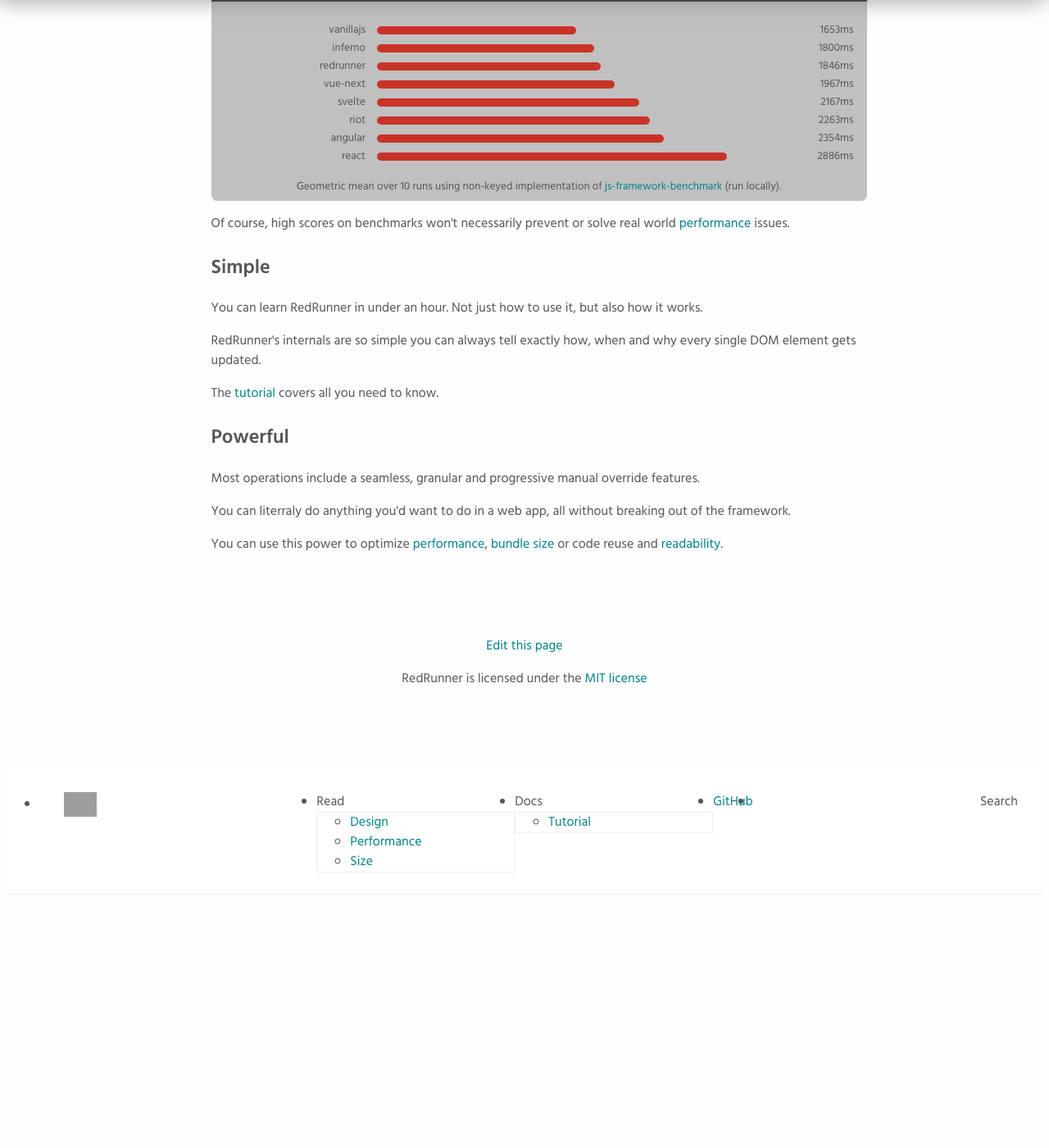
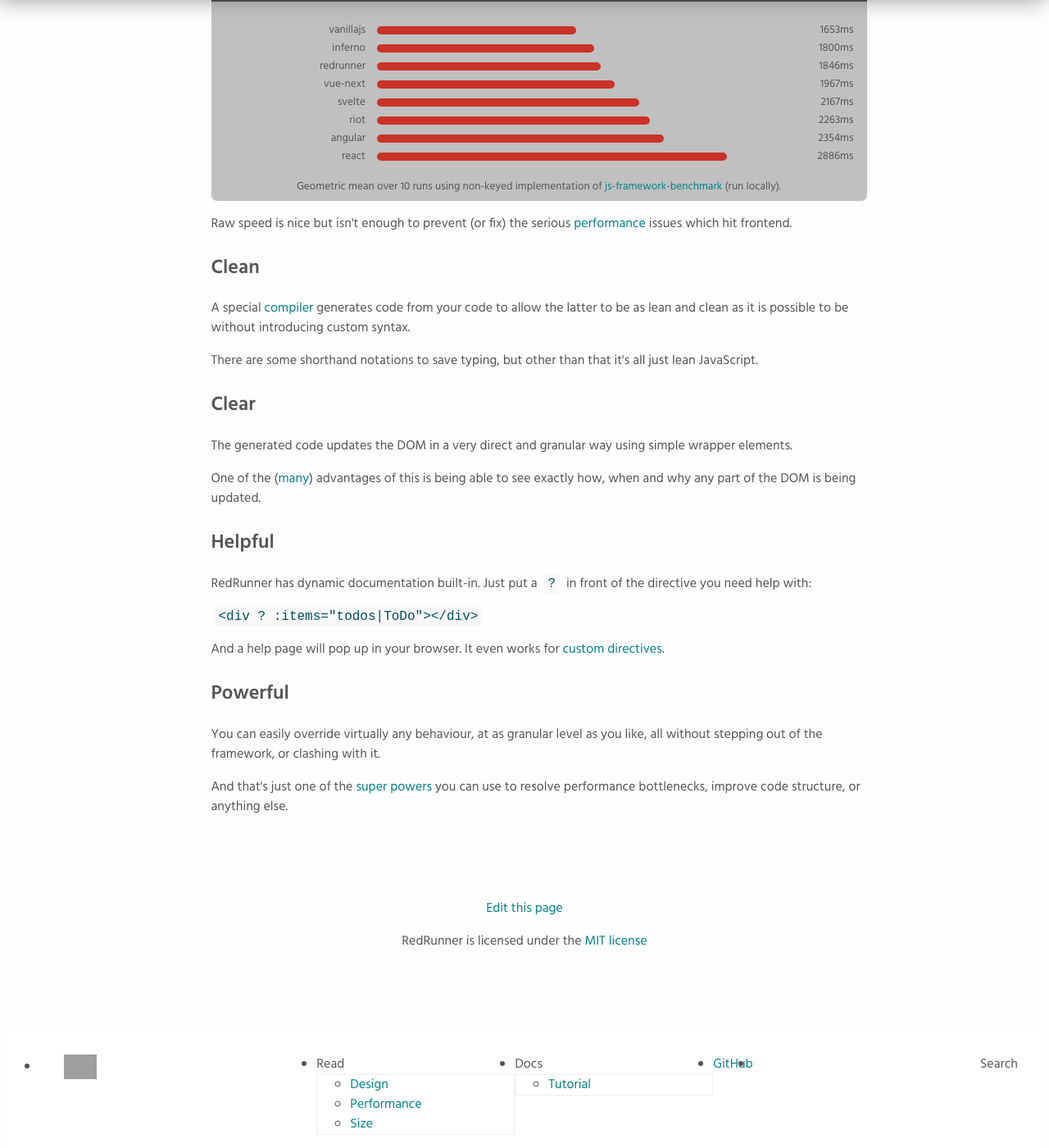
Before and after one commit to redrunnerjs/redrunner.github.io, an MkDocs documentation site: the page built from docs/index.md, in a window 1280 px wide and 1400 px high, scrolled down 1103 px. Shown: the whole window at 82% size. Built offline with MkDocs 1.6.1, drawn with Linux system fonts in a browser that asks for light colours; comment, search, counter and statistics services are not loaded; a style sheet for code colours, icons or effects is not loaded; before the commit the page ends 2202 px from its top, so only the background shows below that; grey boxes are pictures that could not be loaded.

Commit message:
updated home page

````diff
--- a/docs/index.md
+++ b/docs/index.md
@@ -44,7 +44,7 @@
           </footer>
         </div>
         <p>
-          Of course, high scores on benchmarks won't necessarily prevent or solve real world <a href="/read/performance">performance</a> issues.
+          Raw speed is nice but isn't enough to prevent (or fix) the serious <a href="/read/performance">performance</a> issues which hit frontend.
         </p>
       </div>
     </div>
@@ -55,46 +55,53 @@
   <div class="pure-g">
     <div class="pure-u-1 pure-u-sm-1-2">
       <div class="info__block">
-        <h2>Simple</h2>
+        <h2>Clean</h2>
         <p>
-          You can learn RedRunner in under an hour. Not just how to use it, but also how it works.
+          A special <a href="/read/compiler">compiler</a> generates code from your code to allow the latter to be as lean and clean as it is possible to be without introducing custom syntax.
         </p>
         <p>
-          RedRunner's internals are so simple you can always tell exactly how, when and why every single DOM element gets updated.
+          There are some shorthand notations to save typing, but other than that it's all just lean JavaScript.
+      </div>
+    </div>
+    <div class="pure-u-1 pure-u-sm-1-2">
+      <div class="info__block">
+        <h2>Clear</h2>
+        <p>
+          The generated code updates the DOM in a very direct and granular way using simple wrapper elements.
         </p>
         <p>
-          The <a href="/docs/tutorial">tutorial</a> covers all you need to know.
+          One of the (<a href="/read/design">many</a>) advantages of this is being able to see exactly how, when and why any part of the DOM is being updated.
+        </p>
+      </div>
+    </div>
+  </div>
+</div>
+
+
+<div class="info">
+  <div class="pure-g">
+    <div class="pure-u-1 pure-u-sm-1-2">
+      <div class="info__block">
+        <h2>Helpful</h2>
+        <p>
+          RedRunner has dynamic documentation built-in.
+          Just put a <code>?</code> in front of the directive you need help with:
+```html
+<div ? :items="todos|ToDo"></div>
+```
+          And a help page will pop up in your browser. It even works for <a href="/read/super-powers">custom directives</a>.
         </p>
       </div>
     </div>
     <div class="pure-u-1 pure-u-sm-1-2">
       <div class="info__block">
-        <h2>Powerful</h2>
+      <h2>Powerful</h2>
         <p>
-          Most operations include a seamless, granular and progressive manual override features.
+          You can easily override virtually any behaviour, at as granular level as you like, all without stepping out of the framework, or clashing with it.
         </p>
         <p>
-          You can literraly do anything you'd want to do in a web app, all without breaking out of the framework.
+          And that's just one of the <a href="/read/super-powers">super powers</a> you can use to resolve performance bottlenecks, improve code structure, or anything else.
         </p>
-        <p>
-          You can use this power to optimize <a href="/read/performance">performance</a>, <a href="/read/bundle_size">bundle size</a> or code reuse and <a href="/read/readability">readability</a>.
-        </p>
-        <!--
-          You can take progressive control of any
- (data checking, DOM updates, DOM pooling etc)
-
-        <p>
-          <b>Seamlessly</b> and <b>progressively</b> take <b>granular</b> control of any operations (data checking, DOM updates, DOM pooling etc).
-        </p>
-        <p>
-          And you can do it in a and
-        </p>
-          Raw speed is nice but won't prevent or solve performance bottlenecks - for that you need the option of control.
-          The control is <b>granular</b>, so could be for one component, a class of components, certain parts of the component, individual DOM elements or certain aspects of those (e.g. manually control styles, but let RedRunner update text).
-          RedRunner lets you  and <b>progressively</b> take <b>granular</b>
-        <p>
-          You can integrate control <b>seamlessly</b> into the framework's operations without clashing, or feeling like you've stepped out of the framework.
-        -->
       </div>
     </div>
   </div>
````
